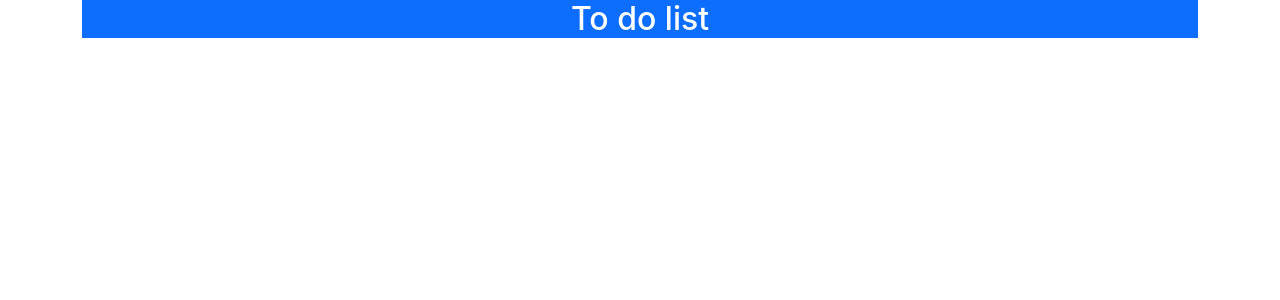
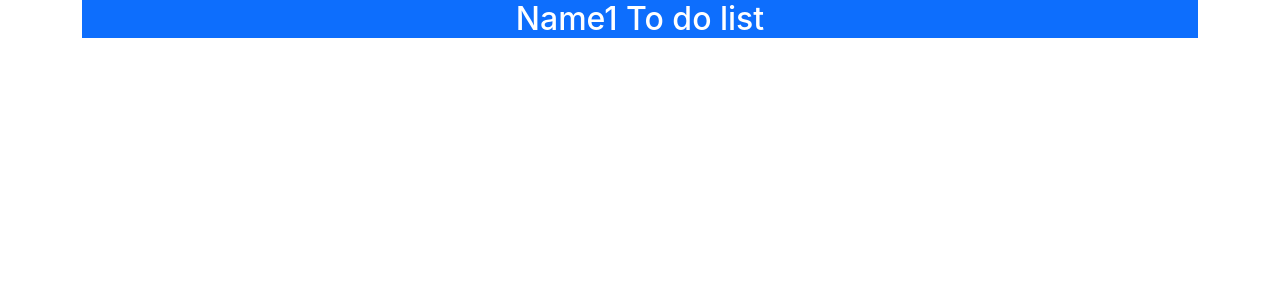
Before and after one commit to konyeinmg/ClassBasedTodoList, a React (Create React App) app: page / in a window 1280 px wide. Shown: the top 300 px of the page. Built offline with nearby package versions, Linux system fonts and the light colour scheme; the HTML template or start-up script is replaced by a standard one.

Commit message:
State reference and testing output

```diff
--- a/src/App.js
+++ b/src/App.js
@@ -1,12 +1,20 @@
 import React, { Component } from 'react';
 
 export default class App extends Component {
+  constructor(props){
+    super(props);
+
+    this.state = {
+      userName: 'Name1',
+    };
+  }
+
   render = () => (
     <div className='container'>
       <div className='row'>
         <div className='col-12'>
           <h2 className='bg-primary text-white text-center p2'>
-            To do list
+            {this.state.userName} To do list
           </h2>
         </div>
       </div>
```
